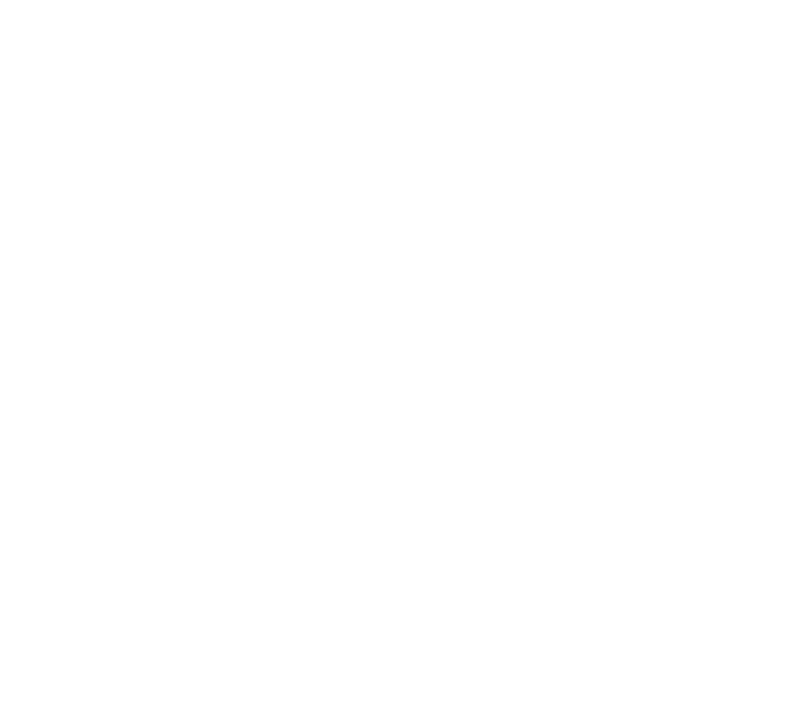
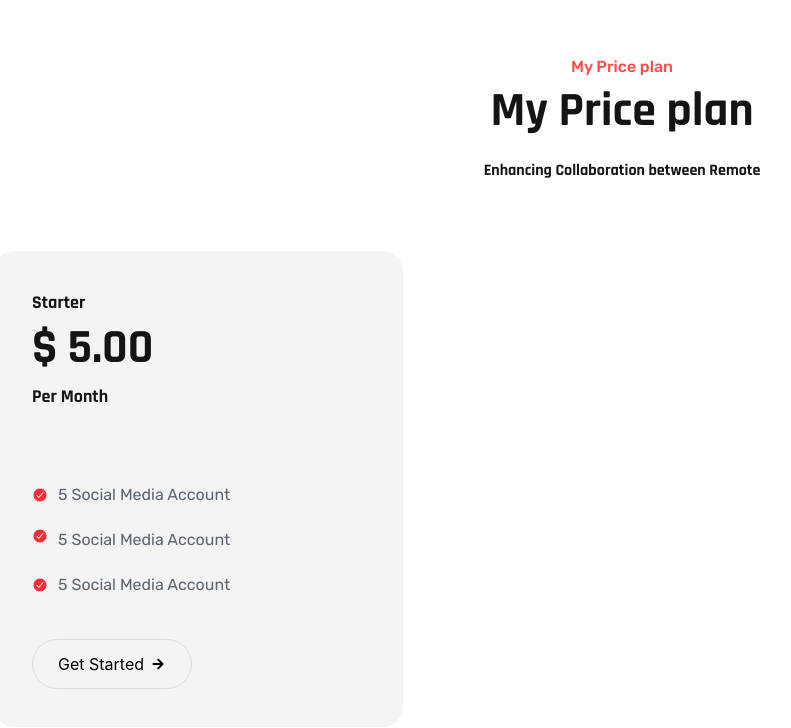
Before and after one commit to nabilislam11/Demo-portfolio, a React (Vite) app: page / in a window 1280 px wide. Shown: the part 7575-8303 px from the top of the page, without its empty margins (18-809 px from the left). Before the commit the page ends 7507 px from the top, so only its background shows below. Built offline with nearby package versions, Linux system fonts and the light colour scheme.

Commit message:
price plane start

```diff
--- /dev/null
+++ b/src/components/price-plan/PricePlan.jsx
@@ -0,0 +1,52 @@
+import React from 'react'
+import { IoMdArrowRoundForward } from 'react-icons/io'
+import { IoCheckmarkCircle } from 'react-icons/io5'
+
+const PricePlan = () => {
+    return (
+        <div className=' container py-[120.5px] px-[15px] '>
+            <div className="flex flex-col gap-5">
+
+                <div className="flex flex-col gap-1.5 text-center ">
+
+                    <p className='font-rubik font-medium text-[16px] leading-7 text-[#FF494A]'>My Price plan</p>
+                    <p className='font-rajdhani  font-bold  text-[48px] leading-[48px] text-[#141414]'>My Price plan</p>
+                    <h2 className='font-rajdhani font-bold text-[48/px] leading-[60px] text-[#141414]'>Enhancing Collaboration
+                        between Remote</h2>
+                </div>
+                <div className="grid grid-cols-1 md:grid-cols-3 gap-3.5">
+                    <div className="mt-[30px] p-[38px]  rounded-[20px] bg-[#F4F4F4] flex flex-col gap-0.5 ">
+                        <p className='font-bold  font-rajdhani text-[18px] leading-[27px] text-[#141414]'>Starter</p>
+                        <h1 className='font-bold  font-rajdhani text-[48px] leading-[60px] text-[#141414]'>$ 5.00</h1>
+                        <p className='font-bold  font-rajdhani text-[18px] leading-[27px] text-[#141414] pt-[3px] pb-[26px] '>Per Month</p>
+                        <div className="flex flex-col  gap-[17px]  pt-[43px] pb-[38px] ">
+                            <div className=" flex items-center gap-2.5 py-[2px]  ">
+                                <IoCheckmarkCircle className='text-red-500 ' />
+                                <p className='font-normal  font-rubik  text-[16px] leading-[24px] text-[#5D6570]'>5 Social Media Account</p>
+                            </div>
+                            <div className=" flex gap-2.5 py-[2px]  ">
+                                <IoCheckmarkCircle className='text-red-500  ' />
+                                <p className='font-normal  font-rubik  text-[16px] leading-[24px] text-[#5D6570]'>5 Social Media Account</p>
+                            </div>
+                            <div className=" flex items-center gap-2.5 py-[2px]  ">
+                                <IoCheckmarkCircle className='text-red-500  ' />
+                                <p className='font-normal  font-rubik  text-[16px] leading-[24px] text-[#5D6570]'>5 Social Media Account</p>
+                            </div>
+                        </div>
+
+                            {/* <button className=' font-medium font-rubik  flex justify-center   items-center gap-1.5 text-[14px] leading-[47px] border border-[#D9DDE0] rounded-full text-[#141414]  px-[12px]'>Get Started <span><IoMdArrowRoundForward /></span></button> */}
+                            <div className="">
+                                <button className='px-6.25  flex items-center gap-1.5 border border-[#D9DDE0] leading-12 rounded-full '>Get Started <IoMdArrowRoundForward /> </button>
+                            </div>
+
+
+
+
+                    </div>
+                </div>
+            </div>
+        </div>
+    )
+}
+
+export default PricePlan
--- a/src/page/Home.jsx
+++ b/src/page/Home.jsx
@@ -9,6 +9,7 @@
 import Expeiences from '../components/experiences/Expeiences'
 import Company from '../components/company/Company'
 import LatestPortfolio from '../components/latest-portfolio/LatestPortfolio'
+import PricePlan from '../components/price-plan/PricePlan'
 
 const Home = () => {
   return (
@@ -25,6 +26,7 @@
         <Expeiences></Expeiences>
         <Company></Company>
         <LatestPortfolio></LatestPortfolio>
+        <PricePlan></PricePlan>
       </div>
 
 
```
